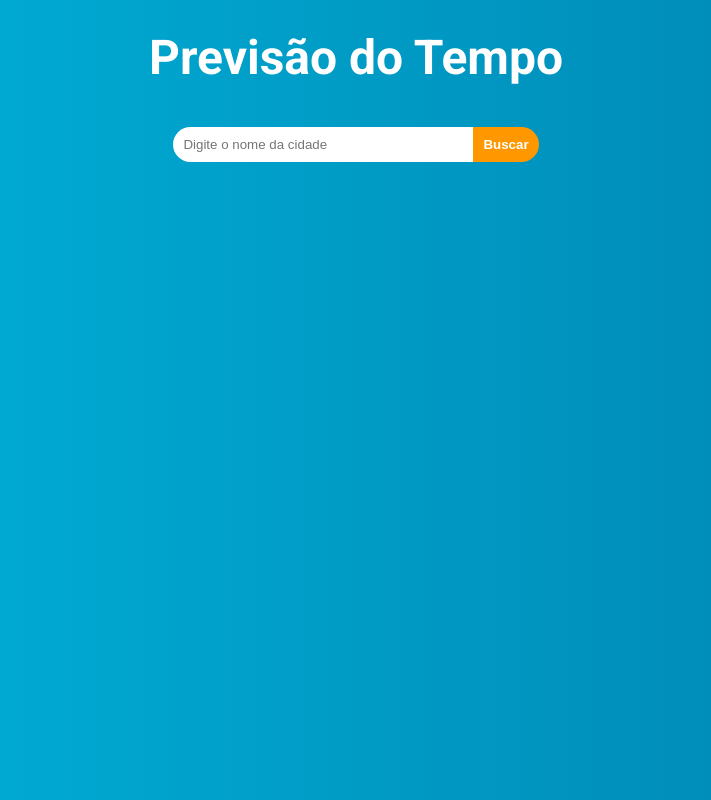
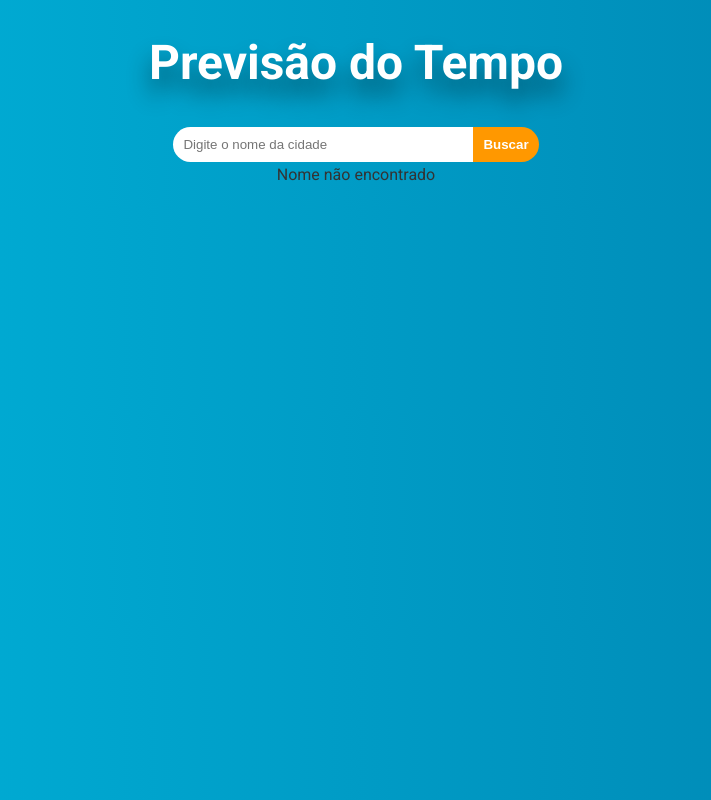
Before and after one commit to limagustavo2200/Previsao_do_tempo, a React (Vite) app in the folder previsao/: page / in a window 1280 px wide. Both pictures are taken after a click on the button "Buscar". Shown: the whole page, without its empty margins (284-995 px from the left). Built offline with nearby package versions, Linux system fonts and the light colour scheme; no server answers.

Commit message:
feat: animation title;  implementer try catch

```diff
--- a/previsao/src/App.css
+++ b/previsao/src/App.css
@@ -5,9 +5,25 @@
     text-align: center;
 }
 
+
+@keyframes title-float {
+    0% {
+        transform: translateY(0);
+        text-shadow: 0px 10px 15px rgba(0, 0, 0, 0.3);
+    }
+
+    100% {
+        transform: translateY(10px);
+        text-shadow: 0px 20px 30px rgba(0, 0, 0, 0.6);
+
+    }
+}
+
 h1 {
     font-size: 3rem;
     color: #fff;
+    animation: title-float 0.8s infinite alternate;
+    animation-timing-function: ease-out;
 }
 
 .container input {
@@ -34,3 +50,33 @@ h1 {
     opacity: 0.9;
     background-color: #f57c00;
 }
+
+@keyframes slideInFromLeft {
+    from {
+        transform: translateX(-100%);
+        opacity: 0;
+    }
+    to {
+        transform: translateX(0);
+        opacity: 1;
+    }
+}
+
+@keyframes slideInFromRight {
+    from {
+        transform: translateX(100%);
+        opacity: 0;
+    }
+    to {
+        transform: translateX(0);
+        opacity: 1;
+    }
+}
+
+.slide-in-left {
+    animation: slideInFromLeft 0.7s ease-out forwards;
+}
+
+.slide-in-right {
+    animation: slideInFromRight 0.7s ease-out forwards;
+}
--- a/previsao/src/App.jsx
+++ b/previsao/src/App.jsx
@@ -5,18 +5,17 @@ import WeatherInformations from './components/WeatherInformations'
 import WeatherInformations5Days from './components/WeatherInformations5Days/WeatherInformation5Days'
 
 function App() {
-
-  const [weather, setWeather] = useState()
-  const [weather5Days, setWeather5Days] = useState()
+  const [weather, setWeather] = useState(null)
+  const [weather5Days, setWeather5Days] = useState(null)
+  const [status, setStatus] = useState(0)
+  const [error, setError] = useState(null)
   const inputRef = useRef()
 
   const searchCity = async () => {
     const city = inputRef.current.value
-
-    const key = '76414720d10a4b4df163886ad8278919'
-    const url = `https://api.openweathermap.org/data/2.5/weather?q=${city}&appid=${key}&lang=pt_br&units=metric`
-
-    const url5Days = `https://api.openweathermap.org/data/2.5/forecast?q=${city}&appid=${key}&lang=pt_br&units=metric`
+    const keyApi = '76414720d10a4b4df163886ad8278919'
+    const url = `https://api.openweathermap.org/data/2.5/weather?q=${city}&appid=${keyApi}&lang=pt_br&units=metric`
+    const url5Days = `https://api.openweathermap.org/data/2.5/forecast?q=${city}&appid=${keyApi}&lang=pt_br&units=metric`
 
     try {
       const apiInfo = await axios.get(url);
@@ -24,7 +23,11 @@ function App() {
 
       setWeather(apiInfo.data);
       setWeather5Days(apiInfo5Days.data);
+      setStatus(preStatus => preStatus + 1);
+      setError(null);
+
     } catch (error) {
+      setError("Nome não encontrado");
       console.error("Erro ao buscar dados da API:", error);
     }
   }
@@ -32,10 +35,24 @@ function App() {
   return (
     <div className='container'>
       <h1>Previsão do Tempo</h1>
-      <input ref={inputRef} type="text" placeholder='Digite o nome da cidade' />
-      <button onClick={searchCity}>Buscar</button>
-      {weather ? <WeatherInformations weather={weather} /> : null}
-      {weather5Days && <WeatherInformations5Days weather5Days={weather5Days} />}
+      <div className='inputWithButton'>
+        <input ref={inputRef} type="text" placeholder='Digite o nome da cidade' />
+        <button onClick={searchCity}>Buscar</button>
+      </div>
+
+      {error && <p>{error}</p>}
+
+      {weather && (
+        <div key={`weather-${status}`} className="slide-in-left">
+          <WeatherInformations weather={weather} />
+        </div>
+      )}
+      {weather5Days && (
+        <div key={`weather5Days-${status}`} className="slide-in-right">
+          <WeatherInformations5Days weather5Days={weather5Days} />
+        </div>
+      )}
+
     </div>
   )
 }
```
Also changed, not shown: previsao/src/components/WeatherInformations/WeatherInformations.css (line endings or trailing spaces).
